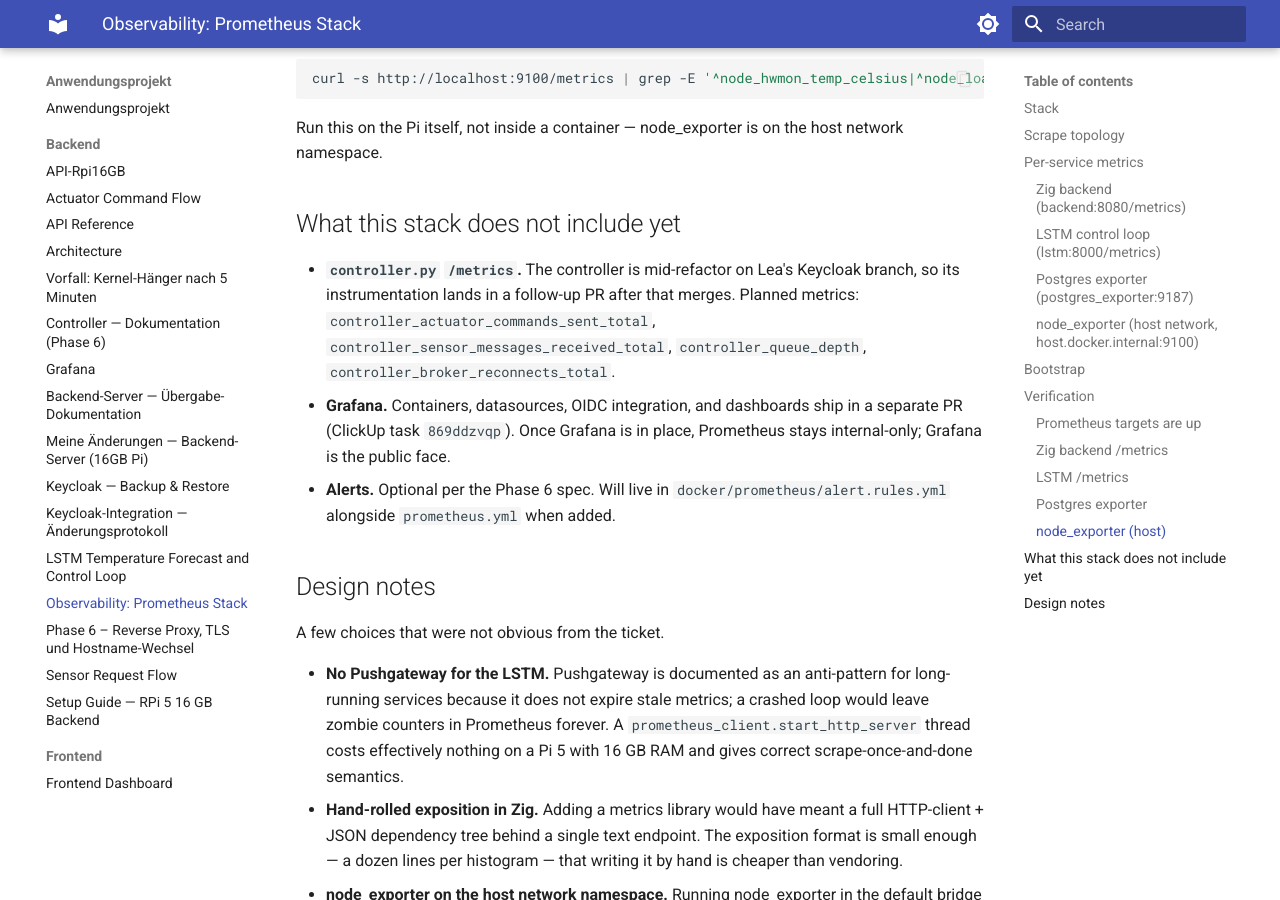
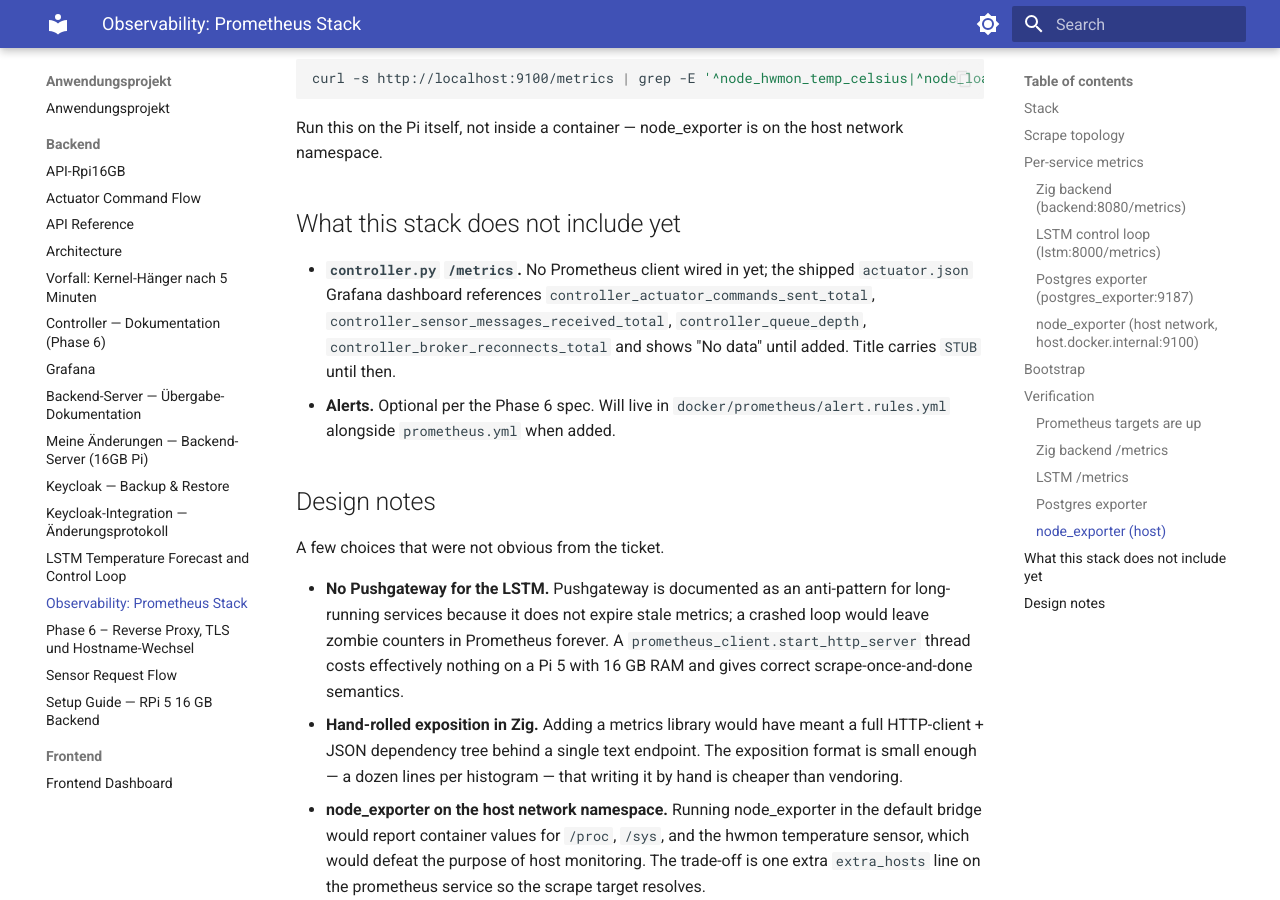
Before and after one commit to Just-Martin-Really/API-Rpi16GB, an MkDocs documentation site: the page built from docs/backend/observability.md, in a window 1280 px wide and 900 px high, scrolled down 5573 px. Built offline with MkDocs 1.6.1 and Material for MkDocs 9.7.7, drawn with Linux system fonts in a browser that asks for light colours.

Commit message:
docs: post-merge drift sweep
Stale comments and notes that no longer match the live state:

- architecture.md: actuator delivery is no longer a future extension;
  the controller drains /api/v1/actuator-commands today
- observability.md: drop the Grafana follow-up bullet (already merged)
  and rewrite the controller-metrics bullet so it doesn't tie itself
  to Lea's branch
- docker-compose.yml: drop the comment claiming the 3000:3000 grafana
  port mapping is temporary (already removed)
- frontend.js: client-side role check comment used to point at
  server.js; auth lives in the Zig backend now

```diff
--- a/docs/backend/observability.md
+++ b/docs/backend/observability.md
@@ -237,14 +237,12 @@
 
 ## What this stack does not include yet
 
-- **`controller.py` `/metrics`.** The controller is mid-refactor on Lea's
-  Keycloak branch, so its instrumentation lands in a follow-up PR after that
-  merges. Planned metrics: `controller_actuator_commands_sent_total`,
+- **`controller.py` `/metrics`.** No Prometheus client wired in yet; the
+  shipped `actuator.json` Grafana dashboard references
+  `controller_actuator_commands_sent_total`,
   `controller_sensor_messages_received_total`, `controller_queue_depth`,
-  `controller_broker_reconnects_total`.
-- **Grafana.** Containers, datasources, OIDC integration, and dashboards
-  ship in a separate PR (ClickUp task `869ddzvqp`). Once Grafana is in
-  place, Prometheus stays internal-only; Grafana is the public face.
+  `controller_broker_reconnects_total` and shows "No data" until added.
+  Title carries `STUB` until then.
 - **Alerts.** Optional per the Phase 6 spec. Will live in
   `docker/prometheus/alert.rules.yml` alongside `prometheus.yml` when added.
 
```
Also changed, not shown: docs/backend/architecture.md (+1 -1 lines), 2 other files.
